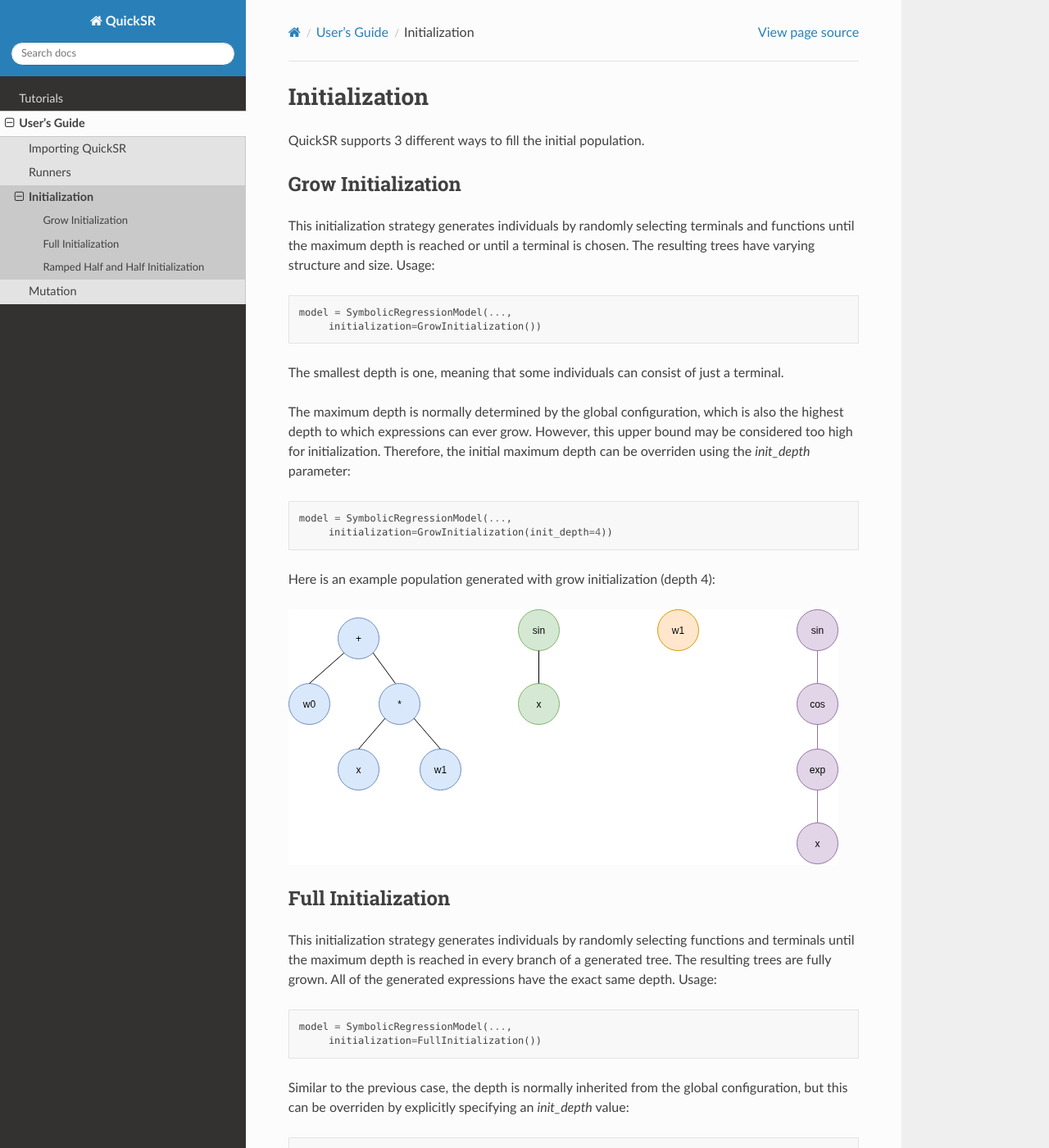
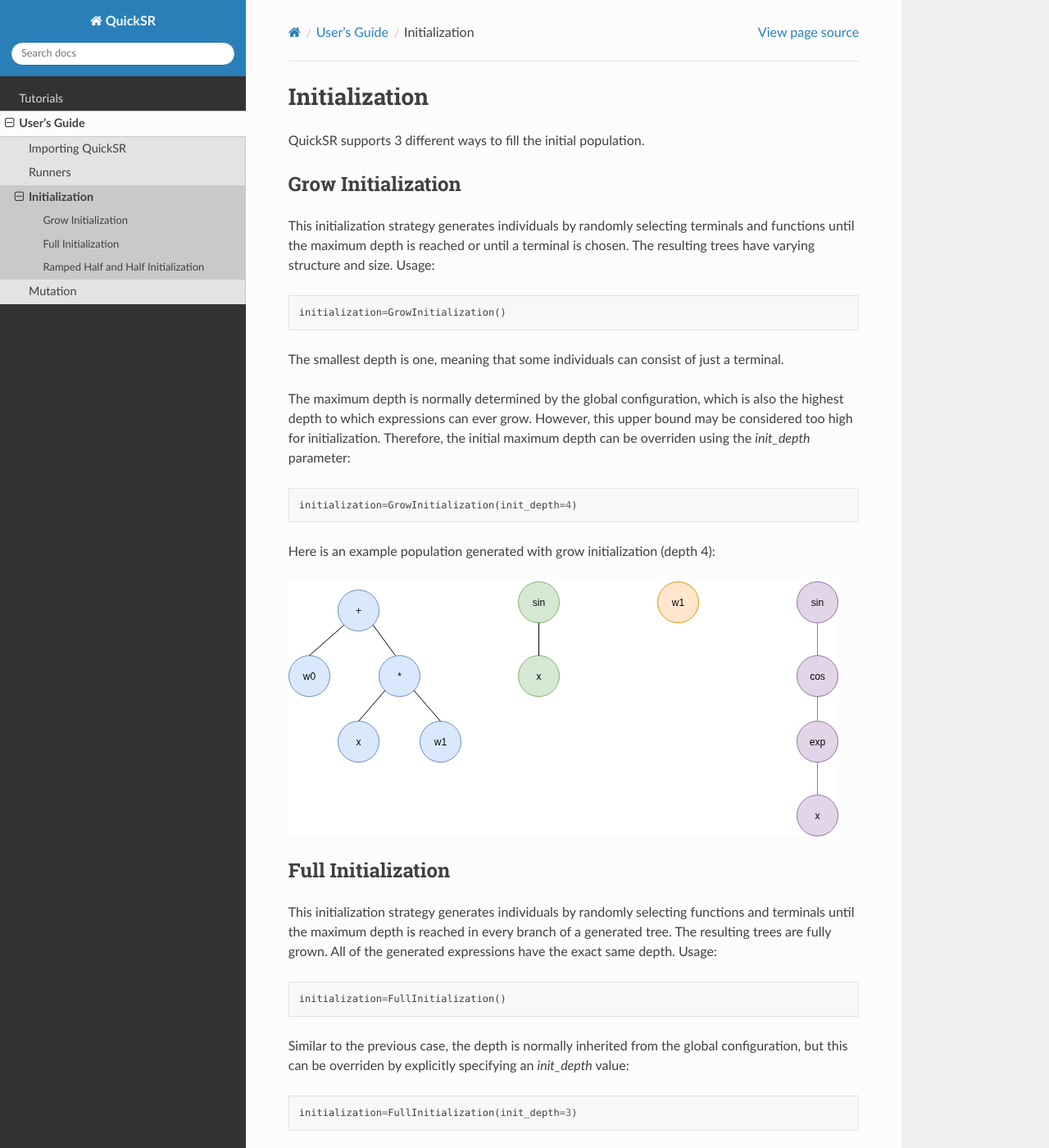
Before and after one commit to kocatepedogu/quick-symbolic-regression-docs, a Sphinx documentation site: the page built from docs/source/user/initialization.rst, in a window 1280 px wide and 1400 px high. Shown: the whole window at 82% size. Built offline with Sphinx 7.4.7 and the Read the Docs theme 3.1.0, drawn with Linux system fonts in a browser that asks for light colours; some of the changed text lies outside the part shown.

Commit message:
Remove redundancy

```diff
--- a/docs/source/user/initialization.rst
+++ b/docs/source/user/initialization.rst
@@ -14,8 +14,7 @@ structure and size. Usage:
 
 .. code-block:: python3
 
-   model = SymbolicRegressionModel(...,
-        initialization=GrowInitialization())
+   initialization=GrowInitialization()
 
 The smallest depth is one, meaning that some individuals can consist of just a terminal.
 
@@ -25,8 +24,7 @@ initialization. Therefore, the initial maximum depth can be overriden using the
 
 .. code-block:: python3
 
-   model = SymbolicRegressionModel(...,
-        initialization=GrowInitialization(init_depth=4))
+   initialization=GrowInitialization(init_depth=4)
 
 Here is an example population generated with grow initialization (depth 4):
 
@@ -41,16 +39,14 @@ fully grown. All of the generated expressions have the exact same depth. Usage:
 
 .. code-block:: python3
 
-   model = SymbolicRegressionModel(...,
-        initialization=FullInitialization())
+   initialization=FullInitialization()
 
 Similar to the previous case, the depth is normally inherited from the global configuration,
 but this can be overriden by explicitly specifying an `init_depth` value:
 
 .. code-block:: python3
 
-   model = SymbolicRegressionModel(...,
-        initialization=FullInitialization(init_depth=3))
+   initialization=FullInitialization(init_depth=3)
 
 Here is an example population generated with full initialization (depth 3):
 
@@ -64,7 +60,6 @@ while the other half consist of individuals produced by Full Initialization. Usa
 
 .. code-block:: python3
 
-   model = SymbolicRegressionModel(...,
-        initialization=RampedHalfAndHalfInitialization())
+   initialization=RampedHalfAndHalfInitialization()
 
 `init_depth` can be used override maximum depth as before:
```
Also changed, not shown: docs/source/user/runners.rst (+4 -8 lines).
